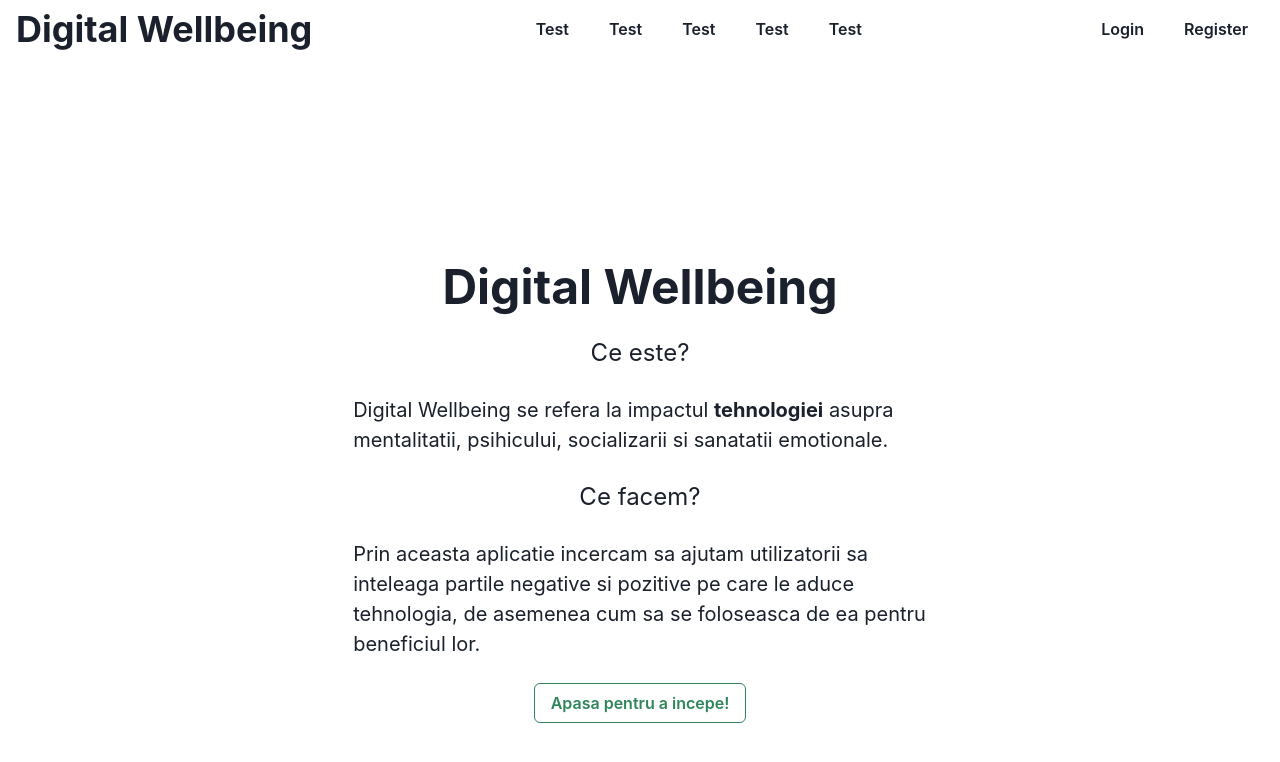
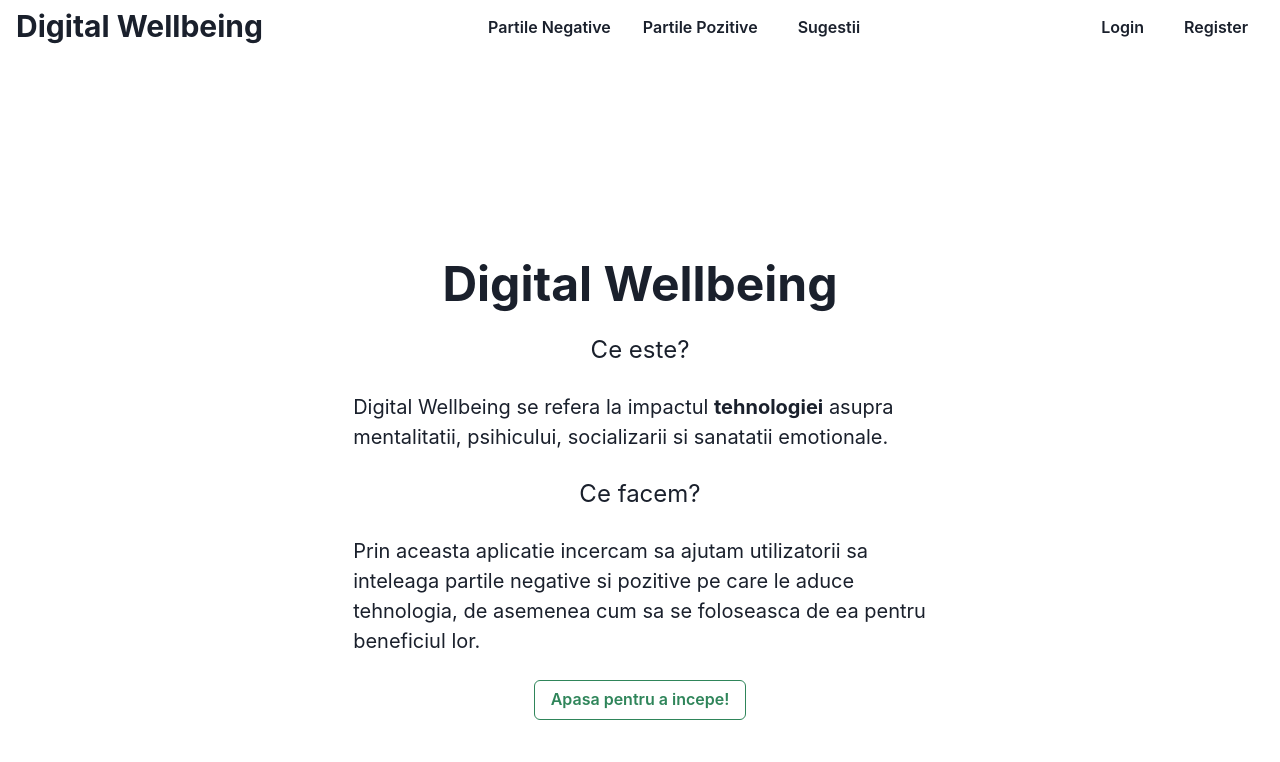
Before and after one commit to rsh1337/digital-wellbeing, a Next.js app: page / in a window 1280 px wide. Shown: the top 762 px of the page. Built offline with nearby package versions, Linux system fonts and the light colour scheme.

Commit message:
fix navbar

```diff
--- a/components/Header.js
+++ b/components/Header.js
@@ -9,11 +9,16 @@ import {
 	Icon,
 	VStack,
 	Text,
-	Heading
+	Heading,
+	Menu,
+	MenuButton,
+	MenuList,
+	MenuItem
 } from '@chakra-ui/react';
 import { motion } from 'framer-motion';
 import NextLink from 'next/link';
 import { BiHomeAlt } from 'react-icons/bi';
+import { ChevronDownIcon } from '@chakra-ui/icons';
 const container = {
 	hidden: { opacity: 1, scale: 0 },
 	visible: {
@@ -71,16 +76,33 @@ function NavbarMobile() {
 								</NextLink>
 							</motion.ul>
 							<motion.ul variants={itemMobile}>
-								<NextLink href="/">
-									<Button variant="ghost" w={14} h={14}>
+								<Menu>
+									<MenuButton
+										as={Button}
+										variant="ghost"
+										w={14}
+										h={14}
+									>
 										<VStack>
 											<Icon as={BiHomeAlt} h={7} w={7} />
 											<Text fontSize="xx-small">
-												Acasa
+												Informatii
 											</Text>
 										</VStack>
-									</Button>
-								</NextLink>
+									</MenuButton>
+									<MenuList>
+										<NextLink href="/negative" passHref>
+											<MenuItem>
+												Partile Negative
+											</MenuItem>
+										</NextLink>
+										<NextLink href="/positive" passHref>
+											<MenuItem>
+												Partile Pozitive
+											</MenuItem>
+										</NextLink>
+									</MenuList>
+								</Menu>
 							</motion.ul>
 							<motion.ul variants={itemMobile}>
 								<NextLink href="/">
@@ -88,23 +110,36 @@ function NavbarMobile() {
 										<VStack>
 											<Icon as={BiHomeAlt} h={7} w={7} />
 											<Text fontSize="xx-small">
-												Acasa
+												Sugestii
 											</Text>
 										</VStack>
 									</Button>
 								</NextLink>
 							</motion.ul>
 							<motion.ul variants={itemMobile}>
-								<NextLink href="/">
-									<Button variant="ghost" w={14} h={14}>
+								<Menu>
+									<MenuButton
+										as={Button}
+										variant="ghost"
+										w={14}
+										h={14}
+									>
 										<VStack>
 											<Icon as={BiHomeAlt} h={7} w={7} />
 											<Text fontSize="xx-small">
-												Acasa
+												Login
 											</Text>
 										</VStack>
-									</Button>
-								</NextLink>
+									</MenuButton>
+									<MenuList>
+										<NextLink href="/signin" passHref>
+											<MenuItem>Sign In</MenuItem>
+										</NextLink>
+										<NextLink href="/register" passHref>
+											<MenuItem>Register</MenuItem>
+										</NextLink>
+									</MenuList>
+								</Menu>
 							</motion.ul>
 						</HStack>
 					</motion.ul>
@@ -134,7 +169,7 @@ function NavbarDesktop() {
 						<motion.ul variants={itemDesktop}>
 							<Box borderRadius="full">
 								<NextLink href="/">
-									<Heading>Digital Wellbeing</Heading>
+									<Heading size={{md: "md", lg: "lg"}}>Digital Wellbeing</Heading>
 								</NextLink>
 							</Box>
 						</motion.ul>
@@ -142,19 +177,11 @@ function NavbarDesktop() {
 
 						<HStack spacing={2}>
 							<motion.ul variants={itemDesktop}>
-								<Button variant="ghost">Test</Button>
+								<Button variant="ghost">Partile Negative</Button>
+								<Button variant="ghost">Partile Pozitive</Button>
 							</motion.ul>
 							<motion.ul variants={itemDesktop}>
-								<Button variant="ghost">Test</Button>
-							</motion.ul>
-							<motion.ul variants={itemDesktop}>
-								<Button variant="ghost">Test</Button>
-							</motion.ul>
-							<motion.ul variants={itemDesktop}>
-								<Button variant="ghost">Test</Button>
-							</motion.ul>
-							<motion.ul variants={itemDesktop}>
-								<Button variant="ghost">Test</Button>
+								<Button variant="ghost">Sugestii</Button>
 							</motion.ul>
 						</HStack>
 						<Spacer />
--- a/package.json
+++ b/package.json
@@ -10,6 +10,7 @@
 		"format": "prettier --write \"./**/*.{js,json}\""
 	},
 	"dependencies": {
+		"@chakra-ui/icons": "^2.0.4",
 		"@chakra-ui/react": "^2.2.4",
 		"@emotion/react": "^11.9.3",
 		"@emotion/styled": "^11.9.3",
```
Also changed, not shown: pages/negative.js (added), 1 other file (tests, documents, lock files or other folders).
